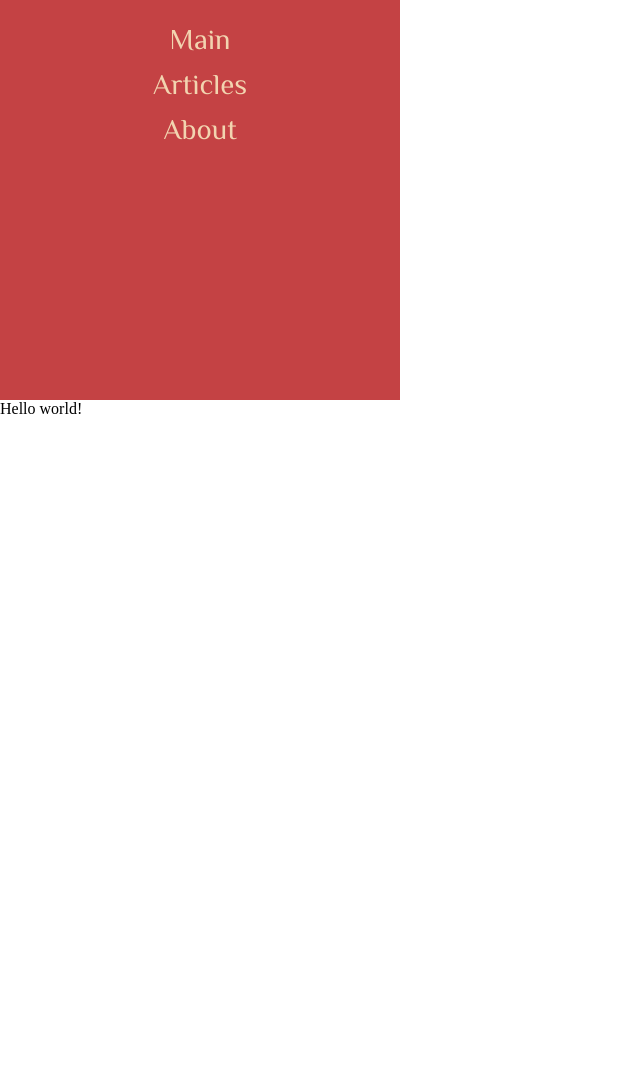
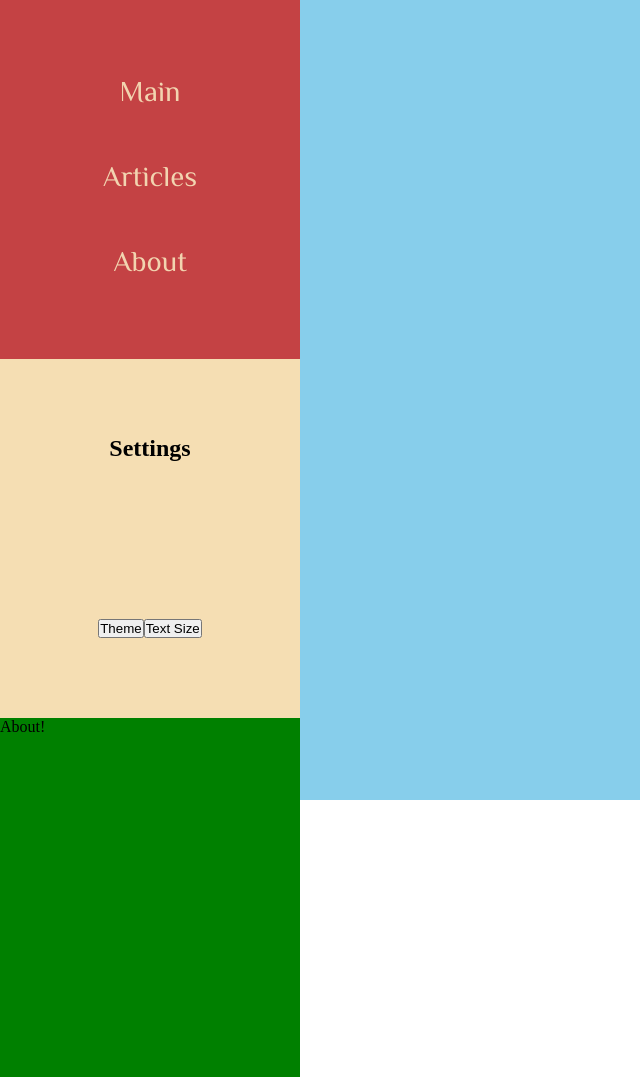
Before and after one commit to mattduff707/matt-blog, a Gatsby site: page / in a window 1280 px wide. Shown: the whole page, without its empty margins (0-640 px from the left). Before the commit the page ends 800 px from the top, so only its background shows below. Built offline with nearby package versions, Linux system fonts and the light colour scheme; Gatsby itself is replaced by a stand-in of ours.

Commit message:
Layout finished for now

```diff
--- /dev/null
+++ b/src/components/heading.js
@@ -0,0 +1,46 @@
+import React from "react"
+import styled from "styled-components"
+import PropTypes from "prop-types"
+
+const Heading = ({
+  children,
+  level,
+  size,
+  margin,
+  className,
+  primary,
+  secondary,
+}) => {
+  const tag = `h${level}`
+
+  return (
+    <StyledHeading
+      primary={primary}
+      secondary={secondary}
+      size={size}
+      className={className}
+      margin={margin}
+      as={tag}
+    >
+      {children}
+    </StyledHeading>
+  )
+}
+
+const StyledHeading = styled.h2`
+  color: ${props =>
+    props.primary
+      ? "var(--color-primary)"
+      : props.secondary
+      ? "var(--color-secondary)"
+      : "black"};
+  font-size: ${props => props.size};
+  margin: ${props => props.margin};
+`
+
+Heading.propTypes = {
+  level: PropTypes.number, //Specifying 1-6 not necessary due to console error if any html heading is not 1-6
+  className: PropTypes.string,
+}
+
+export default Heading
--- /dev/null
+++ b/src/components/layout/about.js
@@ -0,0 +1,20 @@
+import React from 'react'
+import styled from 'styled-components'
+
+
+const AboutCell = styled.aside`
+    height: 100%;
+    width: 100%;
+    background-color: green;
+    grid-area: about;
+`
+
+const About = () => {
+    return (
+        <AboutCell>
+            <p>About!</p>
+        </AboutCell>
+    )
+}
+
+export default About
--- /dev/null
+++ b/src/components/layout/accessibility.js
@@ -0,0 +1,47 @@
+import React from "react"
+import styled from 'styled-components'
+import Heading from '../heading'
+
+const AccessibilityCell = styled.aside`
+  grid-area: accessibility;
+  width: 100%;
+  height: 100%;
+  background-color: wheat;
+  display: flex;
+  justify-content: center;
+  align-items: center;
+  flex-direction: column;
+`
+const ButtonsUl = styled.ul`
+  display: flex;
+  justify-content: center;
+  align-items: center;
+  height: 100%;
+  width: 100%;
+`
+const Test = styled.div`
+  height: 100%;
+  display: flex;
+  justify-content: center;
+  align-items: center;
+  width: 100%;
+
+`
+
+
+
+const Accessability = () => {
+  return (
+    <AccessibilityCell>
+      <Test>
+        <Heading level={1} >Settings</Heading>
+      </Test>
+      <ButtonsUl>
+        <button>Theme</button>
+        <button>Text Size</button>
+      </ButtonsUl>
+    </AccessibilityCell>
+    )
+}
+
+export default Accessability
--- a/src/components/layout/articleBrowser.js
+++ /dev/null
@@ -1,7 +0,0 @@
-import React from "react"
-
-const ArticleBrowser = () => {
-  return <div></div>
-}
-
-export default ArticleBrowser
--- a/src/components/layout/layout.js
+++ b/src/components/layout/layout.js
@@ -1,23 +1,44 @@
 import React from "react"
-import styled from "styled-components"
+import styled, {createGlobalStyle} from "styled-components"
 import "./layout.css"
 import Nav from "./nav"
-import ArticleBrowser from "./articleBrowser"
+import Accessibility from './accessibility'
+import About from './about'
+
+const GlobalStyles = createGlobalStyle`
+  html {
+    --color-text: #383838;
+    --color-primary: indianRed;
+    --color-secondary: wheat;
+    --text-blog-post: 1.2em;
+  }
+`
 
 const PageContainer = styled.div`
+  height: 100vh;
   display: grid;
-  grid-template-rows: [navlinks] 1fr [articles] 1fr;
-  grid-template-columns: [navigation] 300px;
+  grid-template-columns: 300px 1fr;
+  grid-template-rows: 1fr 1fr 1fr;
+  grid-template-areas:
+  "navigation main"
+  "accessibility main"
+  "about main"
+  ;
+`
+const MainCell = styled.main`
+  grid-area: main;
 `
 
 const layout = ({ children }) => {
   return (
     <PageContainer>
+      <GlobalStyles />
       <header>
         <Nav />
-        <ArticleBrowser />
+        <Accessibility />
+        <About />
       </header>
-      <main>{children}</main>
+      <MainCell>{children}</MainCell>
       <footer></footer>
     </PageContainer>
   )
--- a/src/components/layout/nav.js
+++ b/src/components/layout/nav.js
@@ -2,23 +2,25 @@ import React from "react"
 import styled from "styled-components"
 import { Link } from "gatsby"
 
-const FlexNav = styled.nav`
+const NavCell = styled.nav`
   display: flex;
-  justify-content: flex-start;
+  justify-content: center;
+  grid-area: navigation;
+  height: 100%;
 `
 
 const NavUl = styled.ul`
   background-color: #c44244;
   display: flex;
   flex-direction: column;
-  height: 50vh;
-  min-width: 400px;
+  justify-content: center;
+  width: 100%;
   list-style: none;
   padding: 20px 0px;
 `
 
 const LinkContainer = styled.li`
-  margin: 0px 5px;
+  margin: 20px 5px;
   text-align: center;
 `
 
@@ -36,7 +38,7 @@ const StyledLink = styled(Link)`
 
 const nav = () => {
   return (
-    <FlexNav>
+    <NavCell>
       <NavUl>
         <LinkContainer>
           <StyledLink to="/">Main</StyledLink>
@@ -48,7 +50,7 @@ const nav = () => {
           <StyledLink to="/about">About</StyledLink>
         </LinkContainer>
       </NavUl>
-    </FlexNav>
+    </NavCell>
   )
 }
 
--- a/src/pages/index.js
+++ b/src/pages/index.js
@@ -1,10 +1,16 @@
 import React from "react"
 import Layout from "../components/layout/layout"
+import styled from 'styled-components'
+
+const ContentCell = styled.section`
+  height: 100%;
+  background-color: skyblue;
+`
 
 export default function Home() {
   return (
     <Layout>
-      <div>Hello world!</div>
+      <ContentCell><p></p></ContentCell>
     </Layout>
   )
 }
```
Also changed, not shown: package.json (+5 -2 lines), 1 other file.
